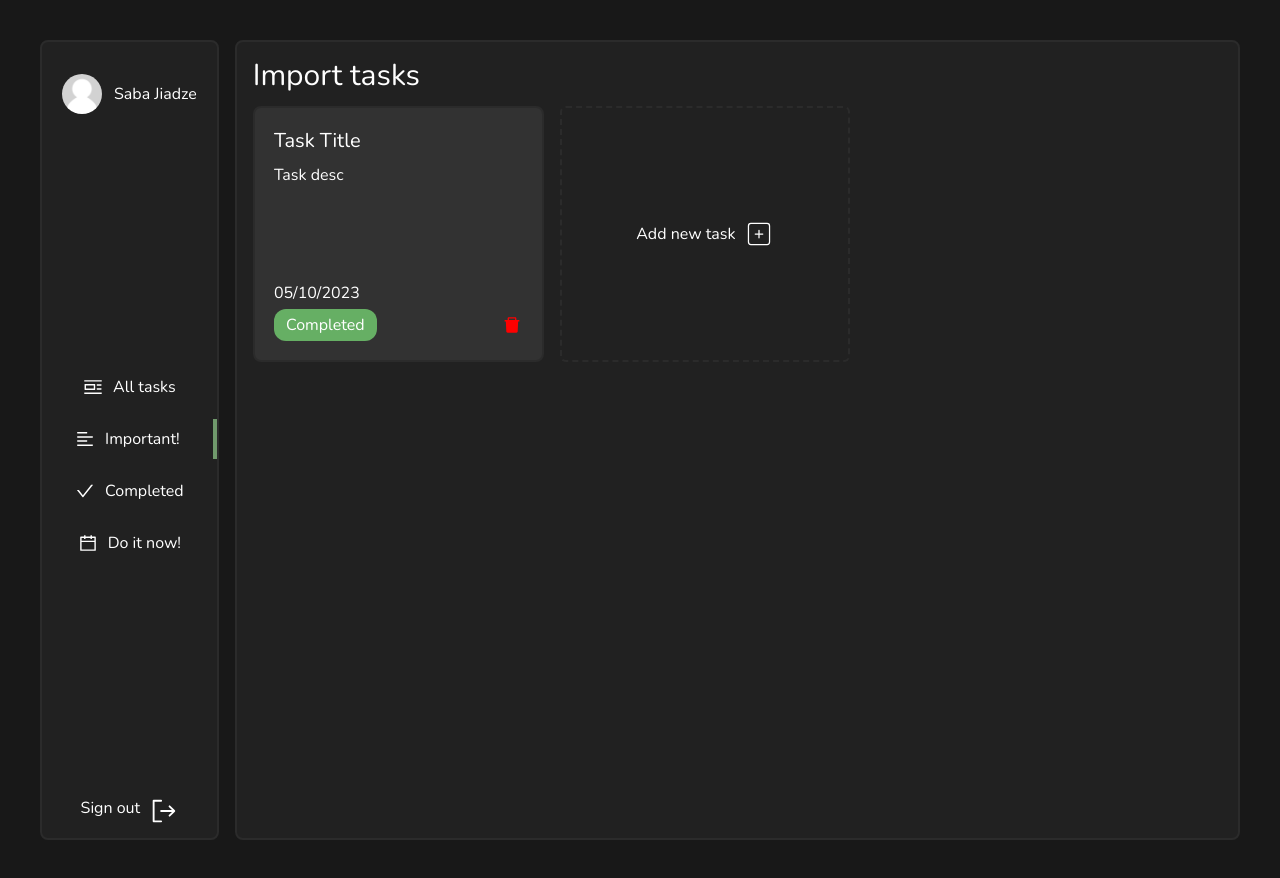
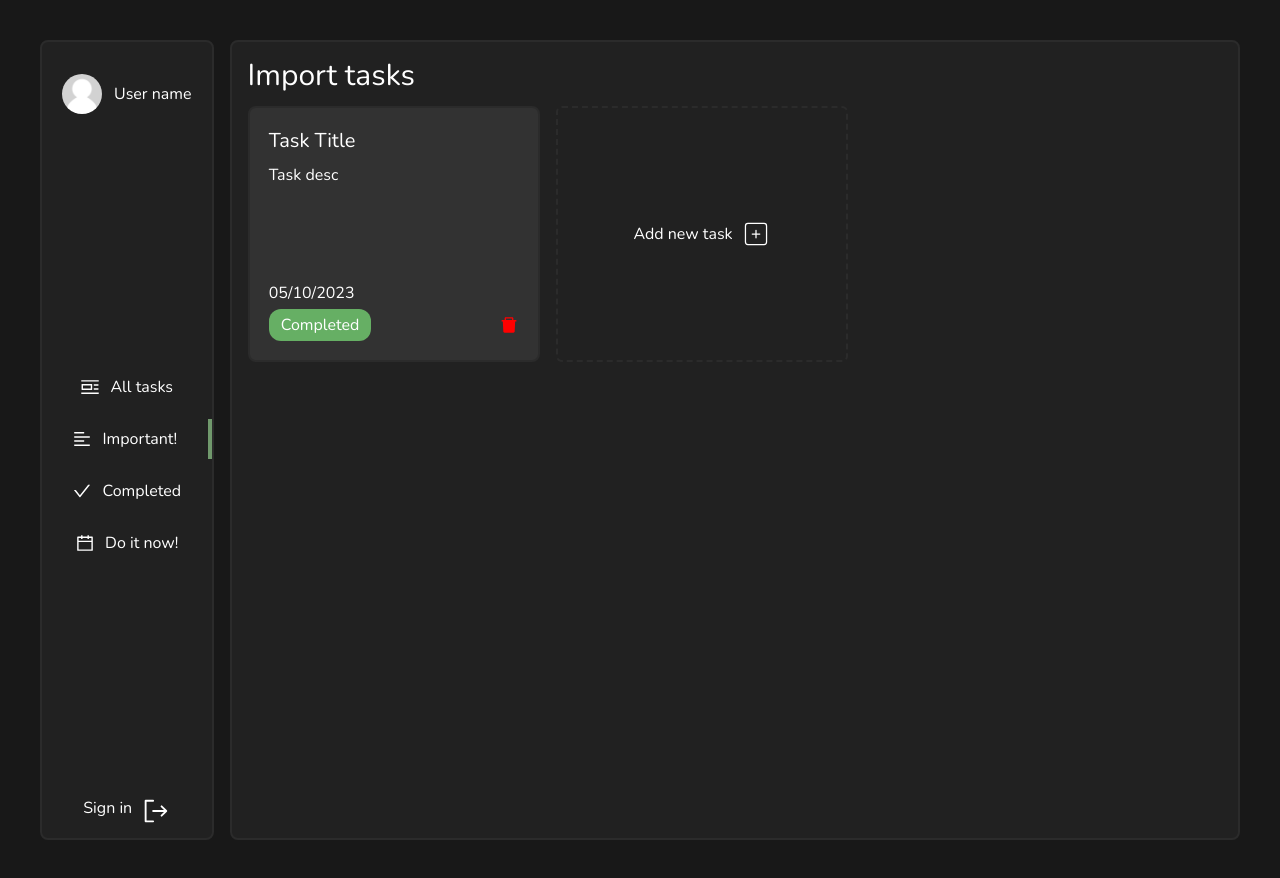
Before and after one commit to Saba125/task-management, a Next.js app: page /important in a window 1280 px wide. Built offline with nearby package versions, Linux system fonts and the light colour scheme; no server answers.

Commit message:
Git added

```diff
--- a/app/layout.tsx
+++ b/app/layout.tsx
@@ -3,6 +3,7 @@ import { Nunito } from "next/font/google";
 import "./globals.css";
 import SideBar from "@/components/SideBar";
 import MainContent from "@/components/MainContent";
+import AuthProvider from "@/providers/AuthProvider";
 
 const nunito = Nunito({ subsets: ["latin"] });
 
@@ -19,6 +20,7 @@ export default function RootLayout({
   return (
     <html lang="en">
       <body className={nunito.className}>
+        <AuthProvider>
           <div
             className="
     flex
@@ -30,6 +32,7 @@ export default function RootLayout({
             <SideBar />
             <div className="flex-1">{children}</div>
           </div>
+        </AuthProvider>
       </body>
     </html>
   );
--- a/components/SideBar.tsx
+++ b/components/SideBar.tsx
@@ -5,7 +5,11 @@ import { usePathname } from "next/navigation";
 import { PiSignOut } from "react-icons/pi";
 import { menu } from "@/lib/menu";
 import { useRouter } from "next/navigation";
+import SignIn from "./SignIn";
+import { useSession } from "next-auth/react";
 const SideBar = () => {
+  const { data } = useSession();
+  console.log(data);
   const pathName = usePathname();
   const router = useRouter();
   const handleClick = (link: string) => {
@@ -15,13 +19,13 @@ const SideBar = () => {
     <div className="flex h-[100vh] flex-col  items-center justify-between rounded-lg border-2 border-[#2B2B2BFF]  bg-[#212121FF] py-3  ">
       <div className="flex flex-row items-center gap-3 p-5">
         <Image
-          src="/placeholder.jpg"
+          src={data?.user?.image || "/placeholder.jpg"}
           width={40}
           className="rounded-full"
           height={40}
           alt="user-img"
         />
-        <div className="text-white">Saba Jiadze</div>
+        <div className="text-white"> {data?.user?.name || "User name"} </div>
       </div>
 
       <div className="flex w-full  flex-col justify-center   gap-3">
@@ -35,9 +39,7 @@ const SideBar = () => {
           />
         ))}
       </div>
-      <div className="flex flex-row gap-2 text-white">
-        Sign out <PiSignOut size={30} />
-      </div>
+      <SignIn />
     </div>
   );
 };
--- /dev/null
+++ b/components/SignIn.tsx
@@ -0,0 +1,20 @@
+"use client";
+import { signIn, signOut, useSession } from "next-auth/react";
+import { PiSignOut } from "react-icons/pi";
+
+const SignIn = () => {
+  const { data, status } = useSession();
+  console.log(status);
+  return (
+    <div className="flex flex-row gap-2 text-white">
+      {status === "authenticated" ? (
+        <h3 onClick={() => signOut()}>Sign out</h3>
+      ) : (
+        <h3 onClick={() => signIn("github")}>Sign in</h3>
+      )}{" "}
+      <PiSignOut size={30} />
+    </div>
+  );
+};
+
+export default SignIn;
--- a/next.config.mjs
+++ b/next.config.mjs
@@ -1,4 +1,8 @@
 /** @type {import('next').NextConfig} */
-const nextConfig = {};
+const nextConfig = {
+  images: {
+    domains: ["avatars.githubusercontent.com"],
+  },
+};
 
 export default nextConfig;
--- /dev/null
+++ b/providers/AuthProvider.tsx
@@ -0,0 +1,10 @@
+"use client";
+import { SessionProvider } from "next-auth/react";
+
+export default function AuthProvider({
+  children,
+}: {
+  children: React.ReactNode;
+}) {
+  return <SessionProvider>{children}</SessionProvider>;
+}
```
Also changed, not shown: 1 other file (tests, documents, lock files or other folders). Lines whose indentation alone changed are shown as unchanged.
